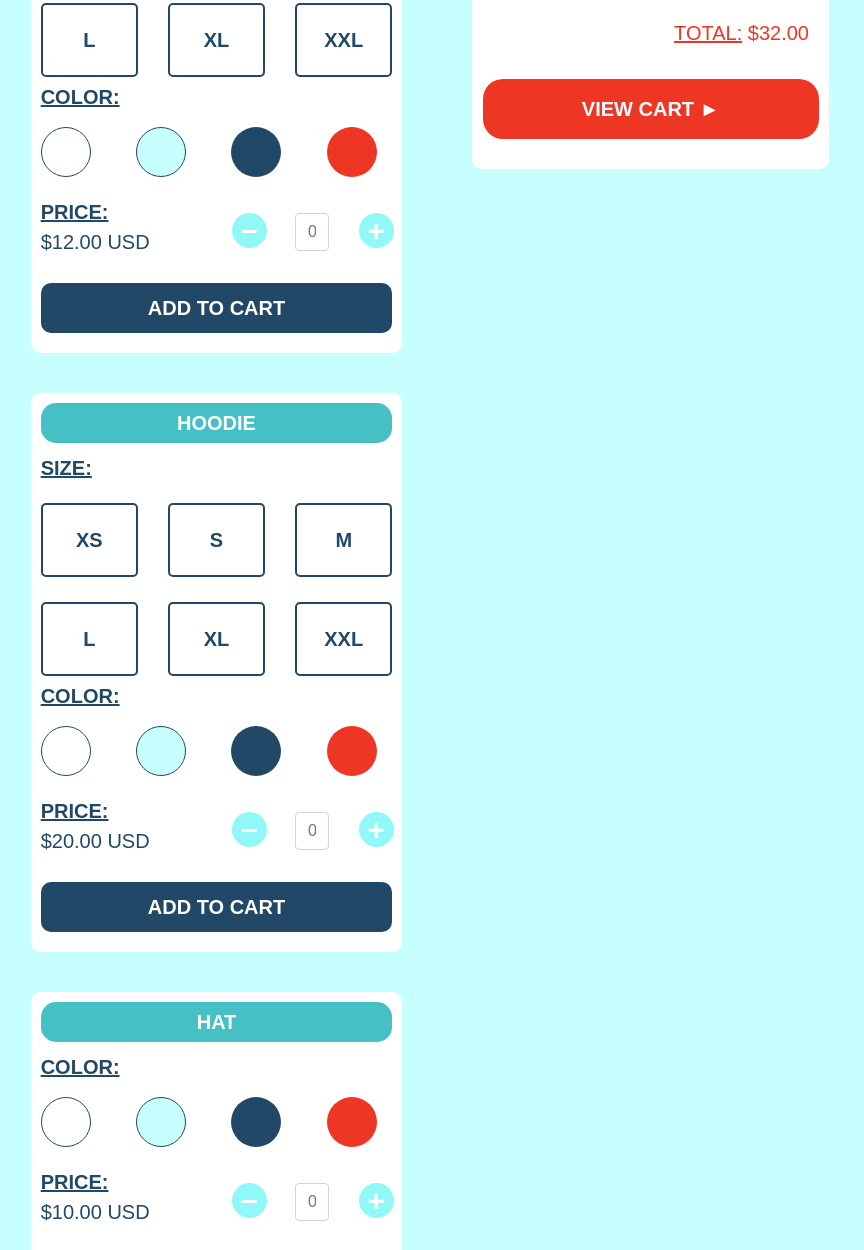
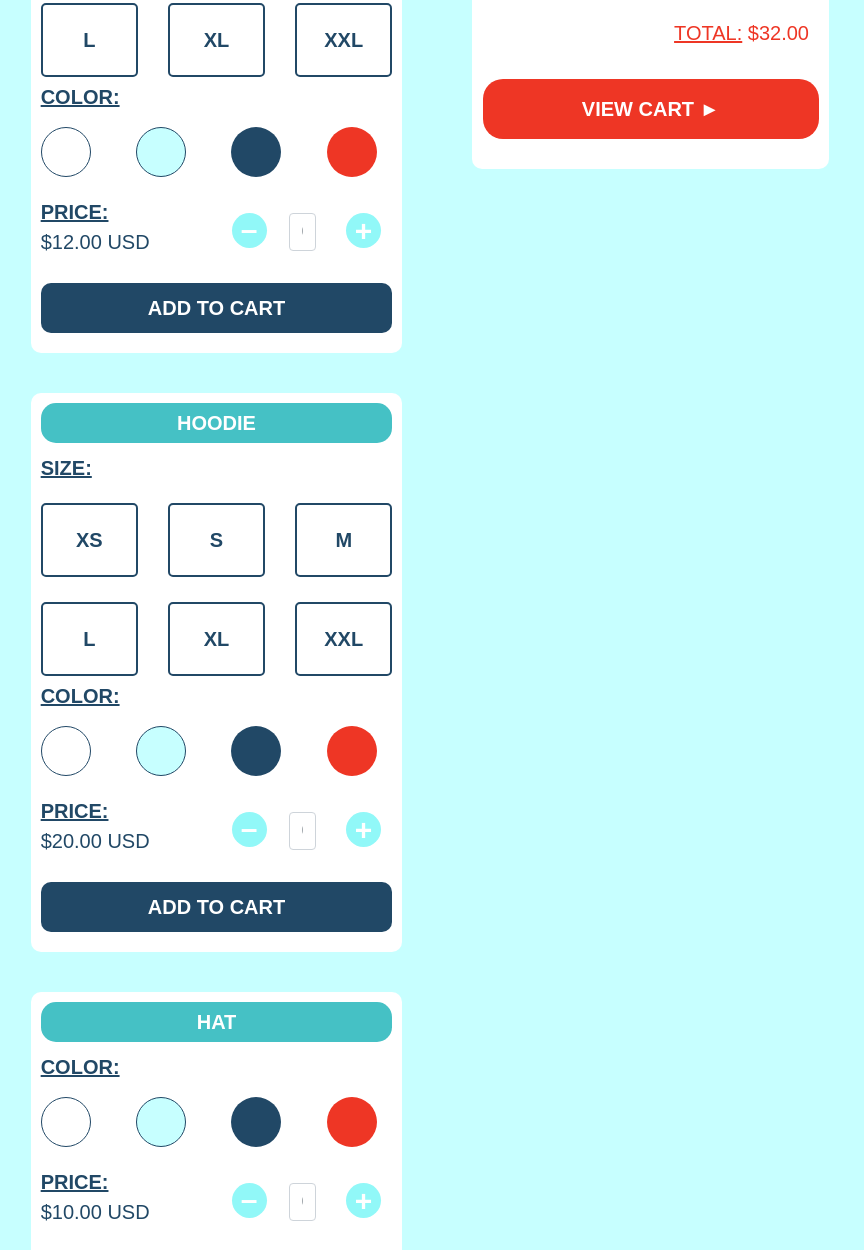
Before and after one commit to agbantigue/LifeOfArt, a plain HTML site: page merchandise.html in a window 1280 px wide. Shown: the part 497-1747 px from the top of the page, 416-1280 px from the left. Drawn offline with nearby package versions, Linux system fonts and the light colour scheme; a web font is replaced by a local one.

Commit message:
align fix

```diff
--- a/merchandise.html
+++ b/merchandise.html
@@ -179,7 +179,7 @@
                                         </div>
                                         <div class="col-6">
 
-                                            <div class="row mt-3 ">
+                                            <div class="row mt-3 mr-1">
                                                 <div class="col-4">
                                                     <div class="minusButton">&#8211;</div>
                                                 </div>
@@ -279,7 +279,7 @@
                                         </div>
                                         <div class="col-6">
 
-                                            <div class="row mt-3 ">
+                                            <div class="row mt-3 mr-1 ">
                                                 <div class="col-4">
                                                     <div class="minusButton">&#8211;</div>
                                                 </div>
@@ -356,7 +356,7 @@
                                         </div>
                                         <div class="col-6">
 
-                                            <div class="row mt-3 ">
+                                            <div class="row mt-3 mr-1">
                                                 <div class="col-4">
                                                     <div class="minusButton">&#8211;</div>
                                                 </div>
```
